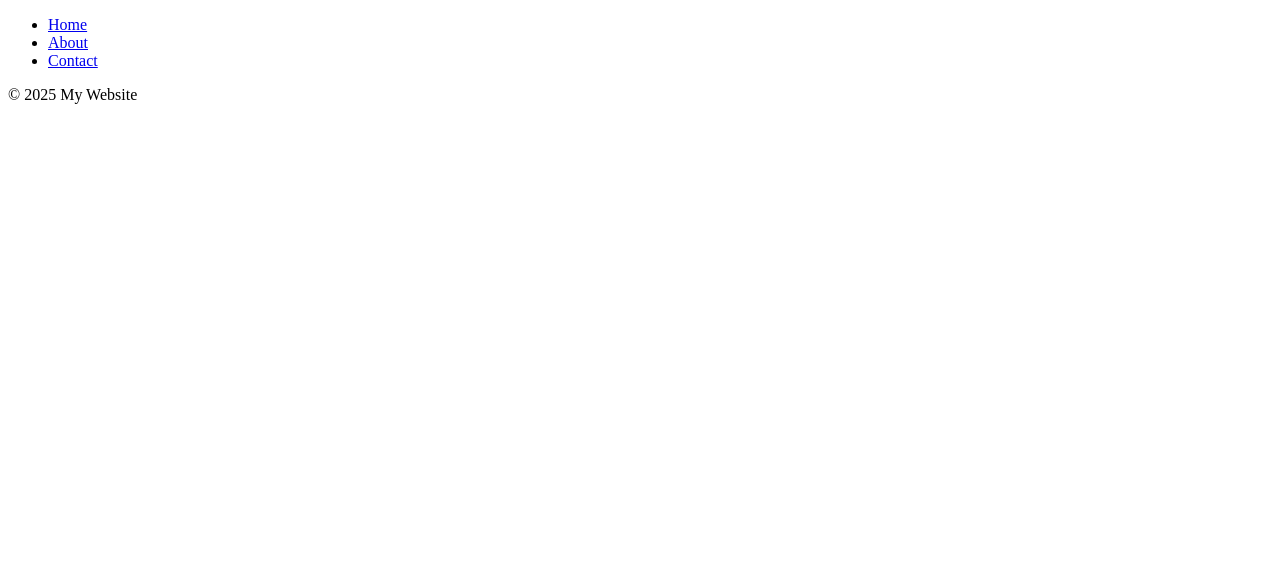
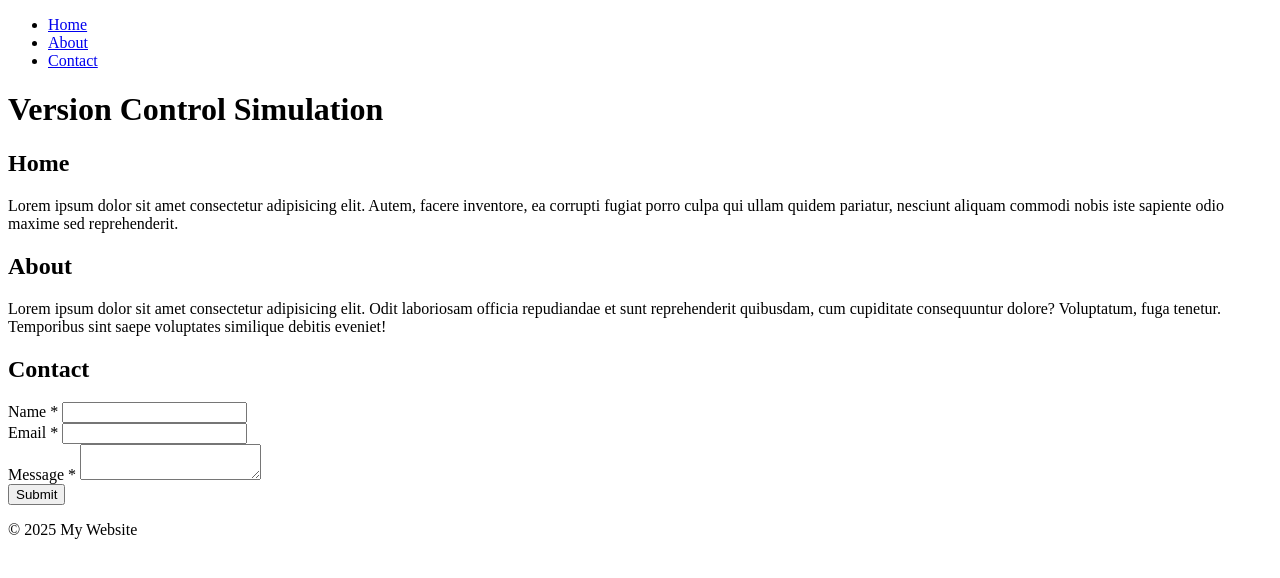
Before and after one commit to AzarenkovDS/version-control-simulation-dmytro, a plain HTML site: page index.html in a window 1280 px wide. Drawn offline with Linux system fonts and the light colour scheme.

Commit message:
Added main section

```diff
--- a/index.html
+++ b/index.html
@@ -15,6 +15,47 @@
         </ul>
       </nav>
     </header>
+    <main>
+      <h1>Version Control Simulation</h1>
+      <section id="home">
+        <h2>Home</h2>
+        <p>
+          Lorem ipsum dolor sit amet consectetur adipisicing elit. Autem, facere
+          inventore, ea corrupti fugiat porro culpa qui ullam quidem pariatur,
+          nesciunt aliquam commodi nobis iste sapiente odio maxime sed
+          reprehenderit.
+        </p>
+      </section>
+      <section id="about">
+        <h2>About</h2>
+        <p>
+          Lorem ipsum dolor sit amet consectetur adipisicing elit. Odit
+          laboriosam officia repudiandae et sunt reprehenderit quibusdam, cum
+          cupiditate consequuntur dolore? Voluptatum, fuga tenetur. Temporibus
+          sint saepe voluptates similique debitis eveniet!
+        </p>
+      </section>
+      <section id="contact">
+        <h2>Contact</h2>
+        <form action="#">
+          <div>
+            <label for="name">Name *</label>
+            <input type="text" id="name" name="name" value="" required />
+          </div>
+          <div>
+            <label for="email">Email *</label>
+            <input type="text" id="email" name="email" value="" required />
+          </div>
+          <div>
+            <label for="message">Message *</label>
+            <textarea id="message" name="message" required></textarea>
+          </div>
+          <div>
+            <button type="submit">Submit</button>
+          </div>
+        </form>
+      </section>
+    </main>
     <footer>
       <p>&copy; 2025 My Website</p>
     </footer>
```
